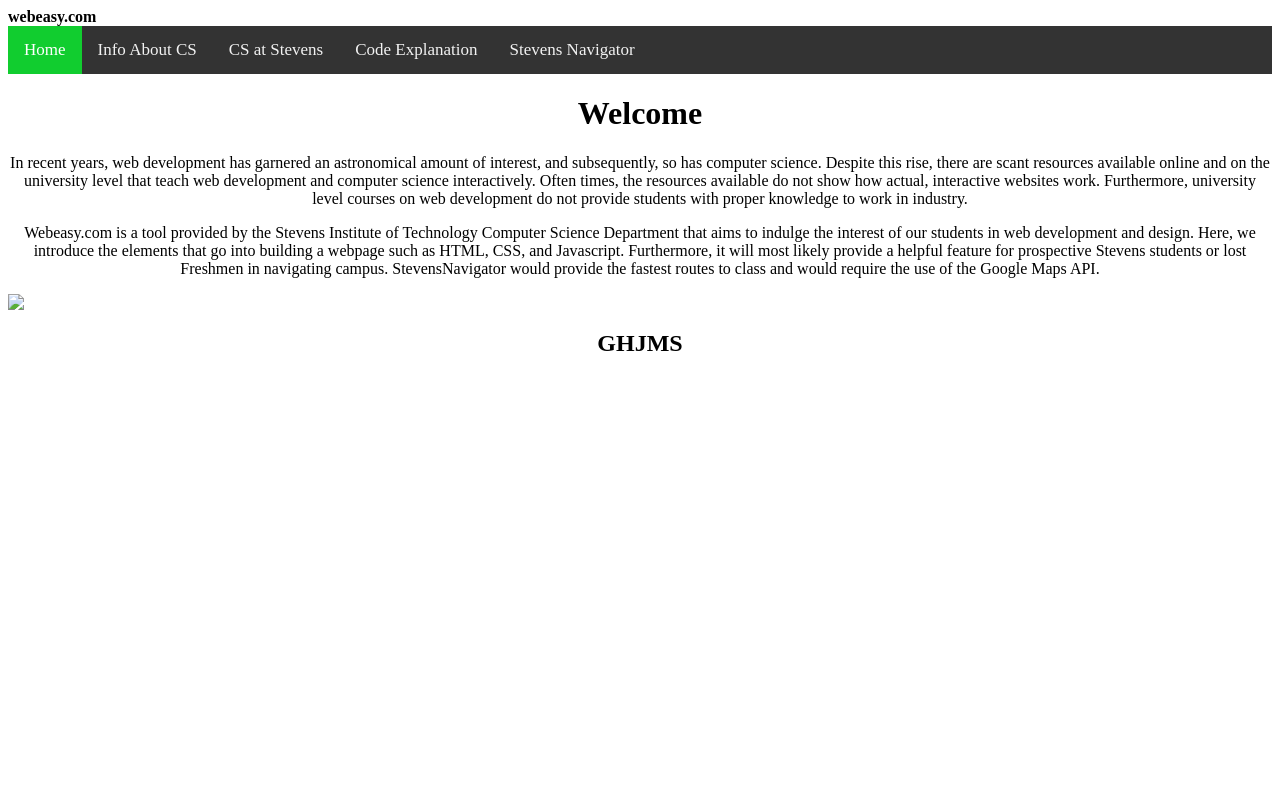
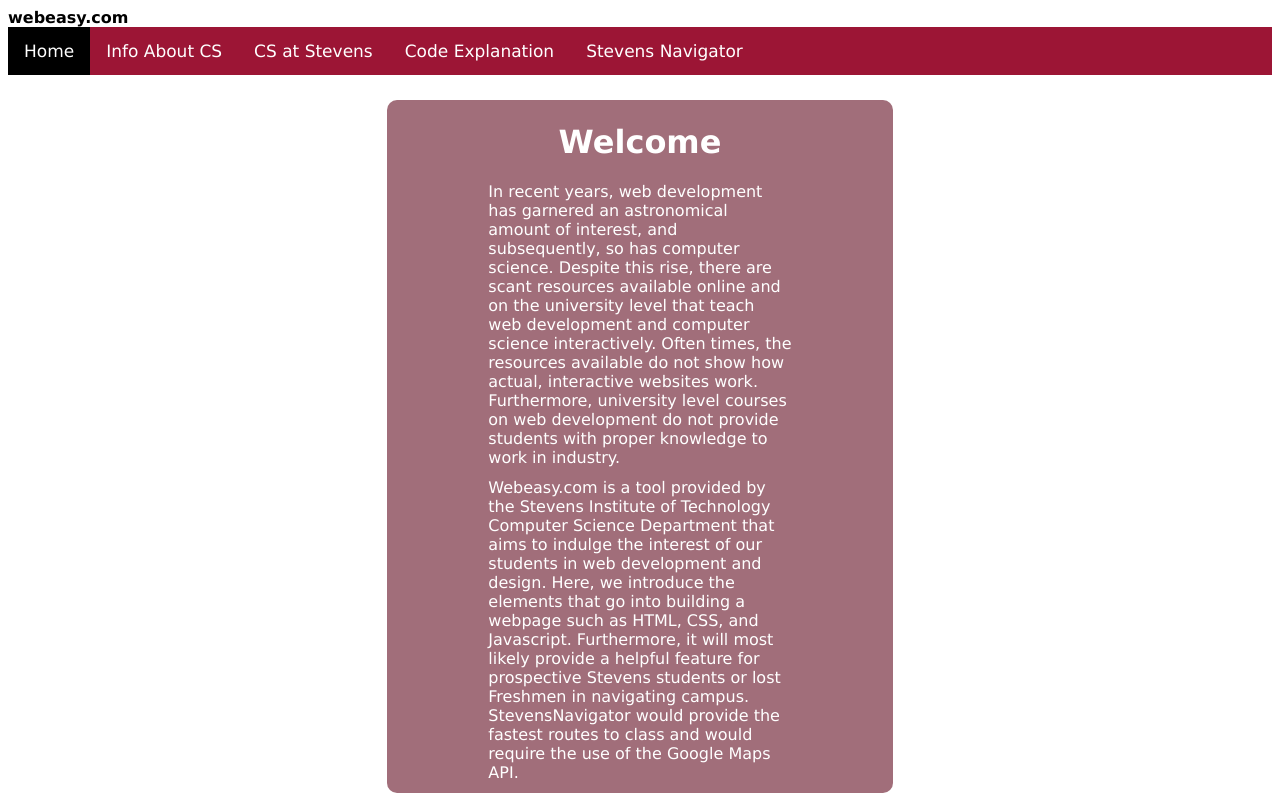
Before and after one commit to mattkrnr/webeasy.com, a plain HTML site: page index.html in a window 1280 px wide. Shown: the top 800 px of the page. Drawn offline with Linux system fonts and the light colour scheme.

Commit message:
Add files via upload
css changes, removed inline css from html, added images + descriptions

```diff
--- a/index.html
+++ b/index.html
@@ -5,38 +5,9 @@
 </head>
 <body >
 
-<style>
-.topnav {
-  overflow: hidden;
-  background-color: #333;
-}
-p {
-	text-align: center;
-}
-.topnav a {
-  float: left;
-  color: #f2f2f2;
-  text-align: center;
-  padding: 14px 16px;
-  text-decoration: none;
-  font-size: 17px;
-}
-
-.topnav a:hover {
-  background-color: #ddd;
-  color: black;
-}
-
-.topnav a.active {
-  background-color: #11cd2f;
-  color: white;
-  }
-img {
-	display: block;
-    margin-left: auto;
-    margin-right: auto;
-}
-</style>
+  <head>
+    <link rel="stylesheet" type="text/css" href="style.css">
+ </head>
 <b>webeasy.com</b>
 <div class="topnav">
   <a class="active" href="index.html">Home</a>
@@ -45,13 +16,16 @@ img {
   <a href="code.html">Code Explanation</a>
   <a href="StevensNavigator.html">Stevens Navigator</a>
 </div>
-
-<h1 style = "text-align: center;" id="home">Welcome</h1>
-<p>In recent years, web development has garnered an astronomical amount of interest, and subsequently, so has computer science. Despite this rise, there are scant resources available online and on the university level that teach web development and computer science interactively. Often times, the resources available do not show how actual, interactive websites work. Furthermore, university level courses on web development do not provide students with proper knowledge to work in industry.</p>
+<div class="inner">
+<h1 id="home">Welcome</h1>
+<p>In recent years, web development has garnered an astronomical amount of interest, and subsequently, so has computer science.
+  Despite this rise, there are scant resources available online and on the university level that teach web development and computer science interactively.
+  Often times, the resources available do not show how actual, interactive websites work. Furthermore, university level courses on web development do not
+  provide students with proper knowledge to work in industry.</p>
 
 <p>Webeasy.com is a tool provided by the Stevens Institute of Technology Computer Science Department that aims to indulge the interest of our students in web development and design. Here, we introduce the elements that go into building a webpage such as HTML, CSS, and Javascript. Furthermore, it will most likely provide a helpful feature for prospective Stevens students or lost Freshmen in navigating campus. StevensNavigator would provide the fastest routes to class and would require the use of the Google Maps API.</p>
-
-<img src="stevensfountain.jpg">
+</div>
+<img src="images/stevensWall.jpg">
 
 <h2 style = "text-align: center;">GHJMS</h2>
 </body>
--- a/style.css
+++ b/style.css
@@ -1,9 +1,11 @@
 .topnav {
+  font-family:Verdana, Geneva, Tahoma, sans-serif;
   overflow: hidden;
-  background-color: rgb(157,21,53);
+  background-color: #9C1535;
 }
 
 .topnav a {
+  font-family:Verdana, Geneva, Tahoma, sans-serif;
   float: left;
   color: white;
   text-align: center;
@@ -13,13 +15,33 @@
 }
 
 .topnav a:hover {
+  font-family:Verdana, Geneva, Tahoma, sans-serif;
   background-color: #ddd;
   color: black;
 }
 
 .topnav a.active {
+  font-family:Verdana, Geneva, Tahoma, sans-serif;
   background-color: black;
   color: white;
+}
+
+.inner{
+  border-radius: 10px;
+  text-align: left;
+  color: white;
+  display: block;
+  background-color: #A16E7A;
+  width:40%;
+
+  margin-right: auto;
+  margin-left: auto;
+  margin-top: 2%;
+  margin-bottom: 2%;
+
+  padding-top: .1%;
+  padding-bottom: .1%;
+
 }
 
 img {
@@ -27,3 +49,24 @@ img {
     margin-left: auto;
     margin-right: auto;
 }
+
+p {
+  font-family:Verdana, Geneva, Tahoma, sans-serif;
+  margin-top: 2%;
+  margin-bottom: 2%;
+  margin-right: 20%;
+  margin-left: 20%;
+}
+
+b {
+  font-family:Verdana, Geneva, Tahoma, sans-serif;
+}
+
+h1 {
+  font-family:Verdana, Geneva, Tahoma, sans-serif;
+  text-align: center;
+}
+
+h2 {
+  font-family:Verdana, Geneva, Tahoma, sans-serif;
+}
```
Also changed, not shown: StevensNavigator.html (+5 -1 lines), about.html (+13 -3 lines), code.html (+6 -1 lines), stevensCS.html (+13 -1 lines), images/computerScience.jpg (added), images/csStaff.jpg (added), images/stevensWall.jpg (added).
